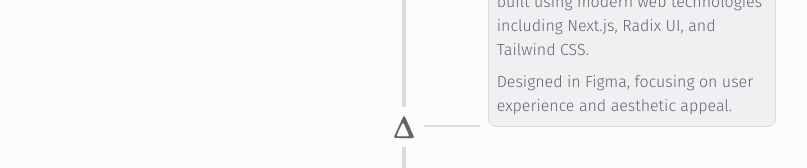
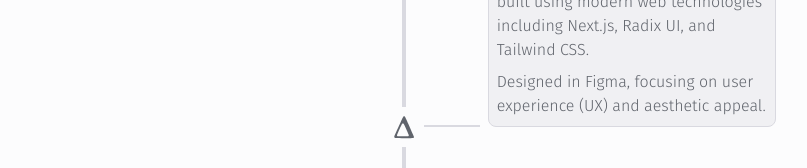
Before and after one commit to joshuahollis/joshhollis.dev, a Next.js app: page /projects in a window 1280 px wide. Shown: the part 1149-1317 px from the top of the page, without its empty margins (236-1043 px from the left). Built offline with nearby package versions, Linux system fonts and the light colour scheme.

Commit message:
new changes

```diff
--- a/content/projects/timeline-projects.ts
+++ b/content/projects/timeline-projects.ts
@@ -37,7 +37,7 @@ export const TimelineProjects: (Omit<
     date: new Date('2023-04-01').toISOString(),
     organization: 'personal',
     description: 'This personal website showcases my portfolio, projects, and experiences, built using modern web technologies including Next.js, Radix UI, and Tailwind CSS.',
-    secondaryDescription: 'Designed in Figma, focusing on user experience and aesthetic appeal.',
+    secondaryDescription: 'Designed in Figma, focusing on user experience (UX) and aesthetic appeal.',
   },
 //   {
 //     name: 'Admin Portal Navigation',
```
